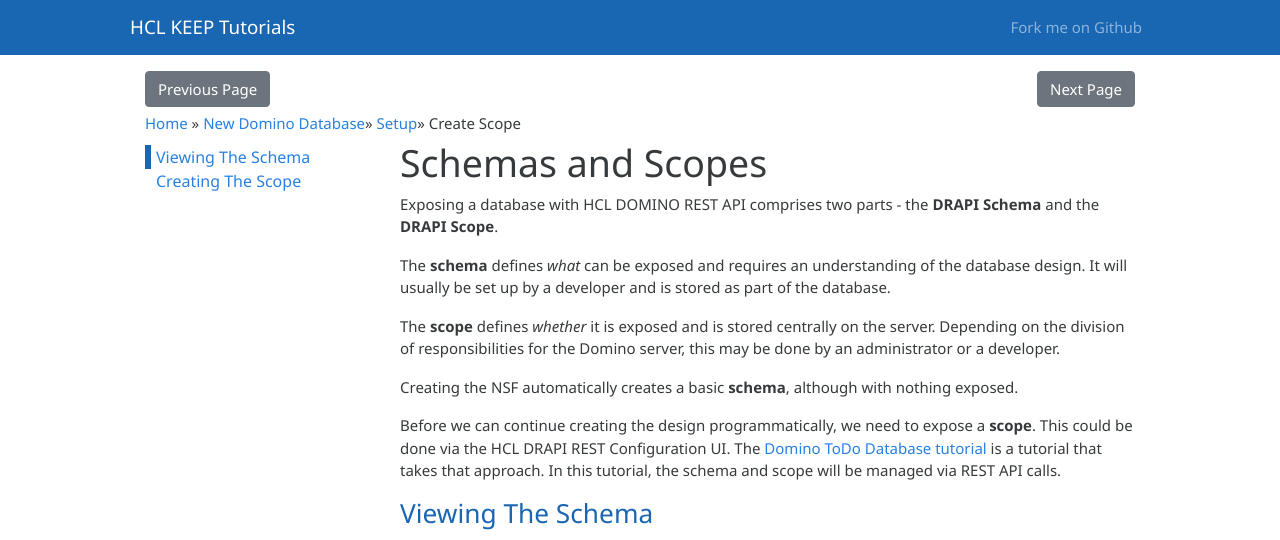
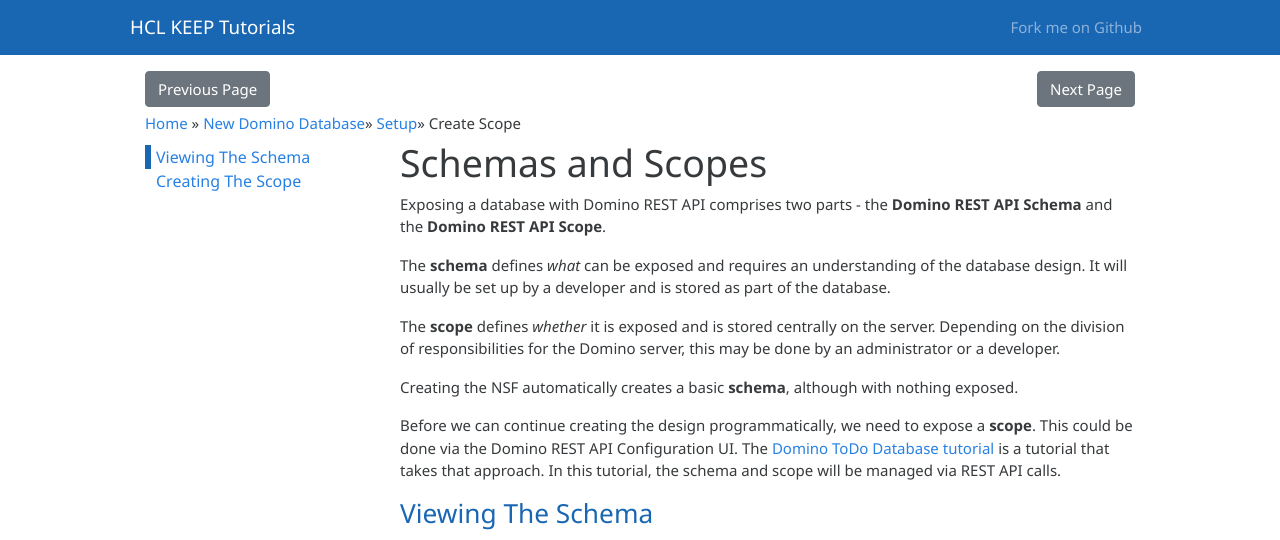
Before and after one commit to HCL-TECH-SOFTWARE/domino-keep-tutorials, a Jekyll site: the page built from pages/domino-new/setup/create-scope.md, in a window 1280 px wide. Shown: the top 540 px of the page. Built offline with Jekyll 4.4.1, drawn with Linux system fonts in a browser that asks for light colours.

Commit message:
Update create-scope.md

```diff
--- a/pages/domino-new/setup/create-scope.md
+++ b/pages/domino-new/setup/create-scope.md
@@ -14,7 +14,7 @@
 
 # Schemas and Scopes
 
-Exposing a database with HCL DOMINO REST API comprises two parts - the **DRAPI Schema** and the **DRAPI Scope**.
+Exposing a database with Domino REST API comprises two parts - the **Domino REST API Schema** and the **Domino REST API Scope**.
 
 The **schema** defines _what_ can be exposed and requires an understanding of the database design. It will usually be set up by a developer and is stored as part of the database.
 
@@ -22,7 +22,7 @@
 
 Creating the NSF automatically creates a basic **schema**, although with nothing exposed.
 
-Before we can continue creating the design programmatically, we need to expose a **scope**. This could be done via the HCL DRAPI REST Configuration UI. The [Domino ToDo Database tutorial](../../todo/index.md) is a tutorial that takes that approach. In this tutorial, the schema and scope will be managed via REST API calls.
+Before we can continue creating the design programmatically, we need to expose a **scope**. This could be done via the Domino REST API Configuration UI. The [Domino ToDo Database tutorial](../../todo/index.md) is a tutorial that takes that approach. In this tutorial, the schema and scope will be managed via REST API calls.
 
 
 ### Viewing The Schema
```
